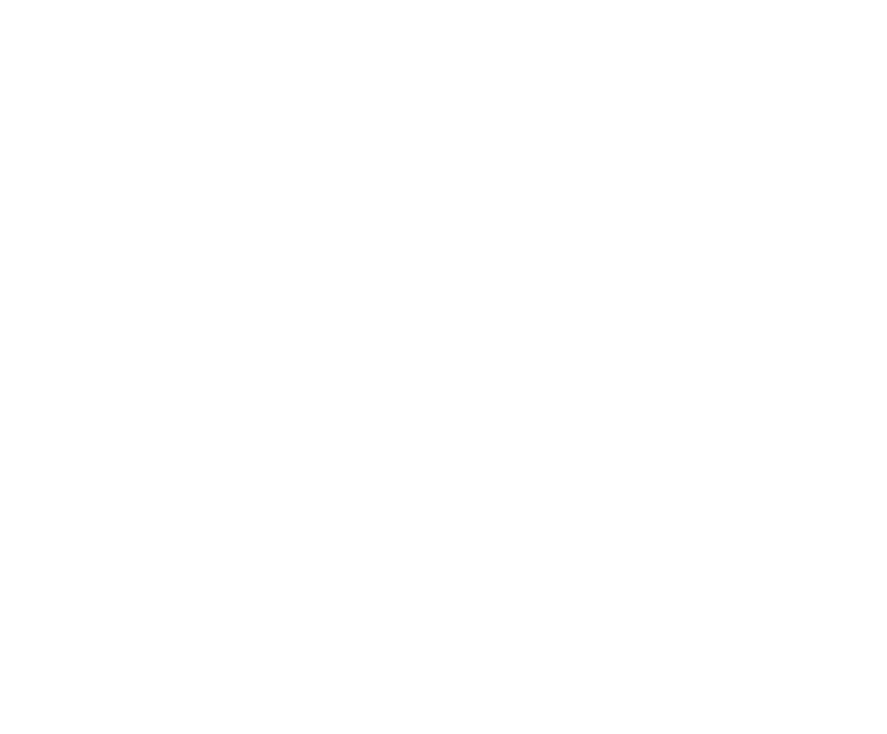
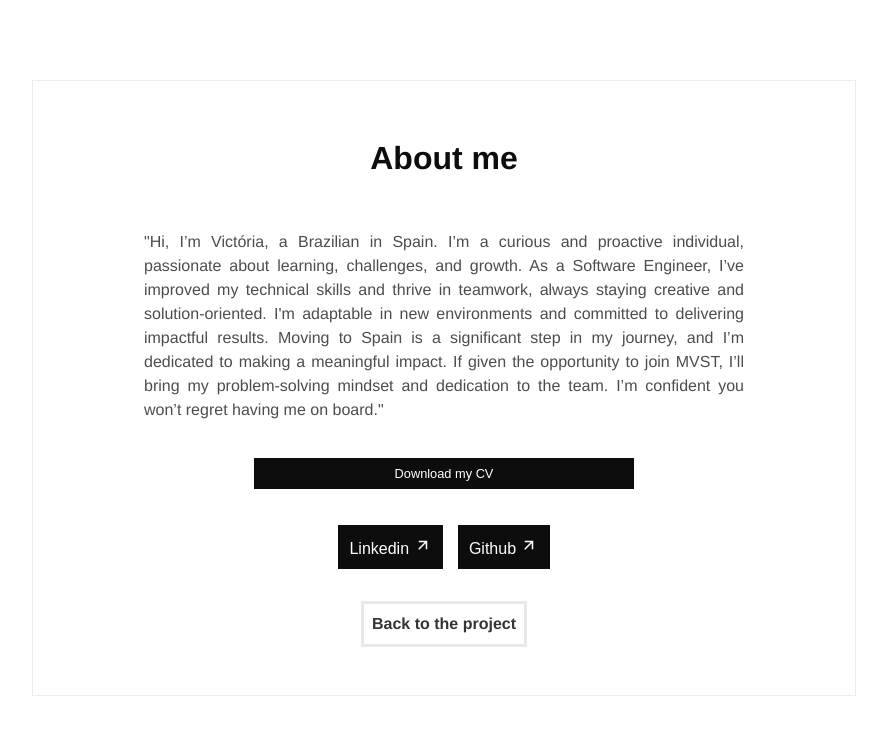
Before and after one commit to viiccavalcante/github-repo, a React (Vite) app: page /about-me in a window 1280 px wide. Before the commit this address had no page. Shown: the top 734 px of the page, without its empty margins (196-1083 px from the left). Built offline with nearby package versions, Linux system fonts and the light colour scheme.

Commit message:
adding about me page

```diff
--- a/src/components/shared/GlobalStyles.tsx
+++ b/src/components/shared/GlobalStyles.tsx
@@ -118,16 +118,24 @@ const SmButton = styled(Button)`
 
 const Footer = styled.div`
   text-align: center;
-  margin-top: 1rem;
+  border: 3px solid rgba(68, 67, 67, 0.12);
+  padding: 0.5rem;
+  border-radius: 1px;
+  margin: 1rem auto;
+
+  &:hover {
+    border: 3px solid rgb(14, 13, 13);
+  }
 
   a {
     color: rgb(51, 53, 52);
+    font-weight: bold;
     text-decoration: none;
   }
 `;
 
 const RotatedArrow = styled(MdArrowForward)`
-  transform: rotate(-70deg);
+  transform: rotate(-45deg);
   transition: transform 0.2s ease-in-out;
 `;
 
--- a/src/main.tsx
+++ b/src/main.tsx
@@ -4,6 +4,7 @@ import { BrowserRouter as Router, Route, Routes } from 'react-router-dom';
 import './index.css';
 import { Home } from './pages/Home.tsx';
 import { UserRepos } from './pages/UserRepos.tsx';
+import { AboutMe } from './pages/AboutMe.tsx';
 
 createRoot(document.getElementById('root')!).render(
   <StrictMode>
@@ -12,6 +13,7 @@ createRoot(document.getElementById('root')!).render(
         <Routes>
           <Route path="/" element={<Home />} />
           <Route path="/profile/:username" element={<UserRepos />} />
+          <Route path="/about-me" element={<AboutMe />} />
         </Routes>
       </main>
     </Router>
--- /dev/null
+++ b/src/pages/AboutMe.tsx
@@ -0,0 +1,91 @@
+import { styled } from 'styled-components';
+import {
+  ColumnContainer,
+  Title,
+  Footer,
+  MdButton,
+  SmButton,
+  RotatedArrow,
+} from '../components/shared/GlobalStyles';
+
+const Wrapper = styled.div`
+  display: flex;
+  align-items: center;
+  justify-content: center;
+  min-height: 95vh;
+  width: 100%;
+`;
+
+const Bio = styled.p`
+  color: rgba(0, 0, 0, 0.7);
+  font-weight: semibold;
+  margin-bottom: 20px;
+  max-width: 600px;
+  text-align: justify;
+  font-size: 1rem;
+`;
+
+const ButtonContainer = styled.div`
+  display: flex;
+  justify-content: center;
+  gap: 15px;
+  margin-top: 20px;
+  width: 100%;
+  max-width: 500px;
+  flex-wrap: wrap;
+`;
+
+export function AboutMe() {
+  const handleDownload = () => {
+    const link = document.createElement('a');
+    link.href = '/src/assets/victoriaCavalcante.pdf';
+    link.download = 'victoriaCavalcante.pdf';
+    link.click();
+  };
+
+  return (
+    <Wrapper>
+      <ColumnContainer>
+        <Title>About me</Title>
+
+        <Bio>
+          "Hi, I’m Victória, a Brazilian in Spain. I’m a curious and proactive
+          individual, passionate about learning, challenges, and growth. As a
+          Software Engineer, I’ve improved my technical skills and thrive in
+          teamwork, always staying creative and solution-oriented. I'm adaptable
+          in new environments and committed to delivering impactful results.
+          Moving to Spain is a significant step in my journey, and I’m dedicated
+          to making a meaningful impact. If given the opportunity to join MVST,
+          I’ll bring my problem-solving mindset and dedication to the team. I’m
+          confident you won’t regret having me on board."
+        </Bio>
+
+        <SmButton onClick={handleDownload} style={{ width: '50%' }}>
+          Download my CV
+        </SmButton>
+
+        <ButtonContainer>
+          <a
+            href="https://www.linkedin.com/in/victoriapcavalcante/"
+            target="_blank"
+          >
+            <MdButton>
+              Linkedin <RotatedArrow size={18} />
+            </MdButton>
+          </a>
+
+          <a href="https://github.com/viiccavalcante" target="_blank">
+            <MdButton>
+              Github <RotatedArrow size={18} />
+            </MdButton>
+          </a>
+        </ButtonContainer>
+
+        <Footer>
+          <a href="/">Back to the project</a>
+        </Footer>
+
+      </ColumnContainer>
+    </Wrapper>
+  );
+}
--- a/src/pages/Home.tsx
+++ b/src/pages/Home.tsx
@@ -43,7 +43,7 @@ export function Home() {
         </form>
 
         <Footer>
-          <a href="#">About Me</a>
+          <a href="/about-me">About Me</a>
         </Footer>
       </ColumnContainer>
     </Wrapper>
```
Also changed, not shown: 1 other file (tests, documents, lock files or other folders).
